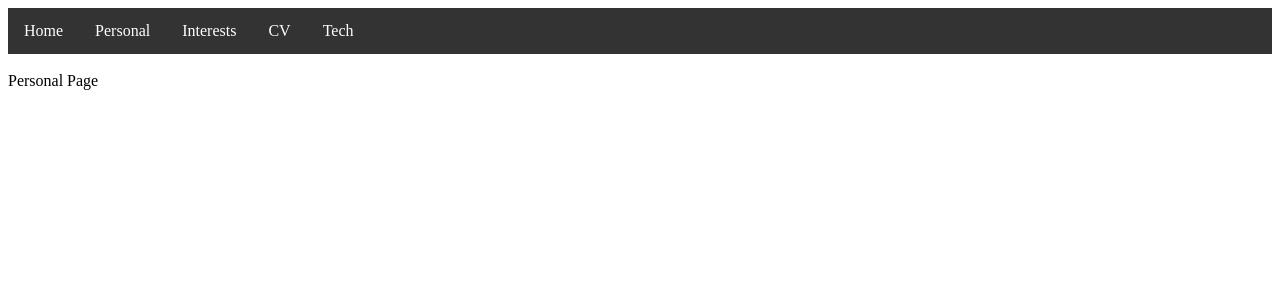
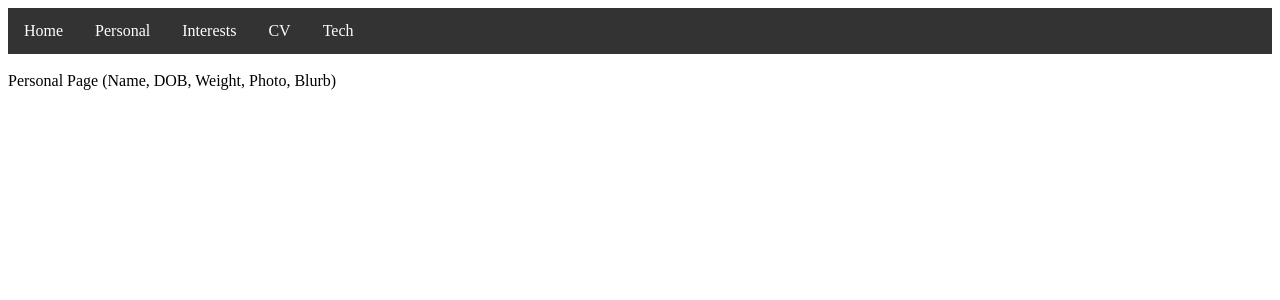
Before and after one commit to AlexDarigan/flaskbioapp, a Flask app: page /personal in a window 1280 px wide. Shown: the top 300 px of the page. Run offline with Flask 2, Linux system fonts and the light colour scheme.

Commit message:
Add Notes to Empty Pages

```diff
--- a/templates/interests.html
+++ b/templates/interests.html
@@ -1,2 +1,2 @@
 {% extends "base.html" %}
-{% block body %} Interests Page {% endblock %}
+{% block body %} Interests Page (Cycling, Card Games & Art) {% endblock %}
--- a/templates/personal.html
+++ b/templates/personal.html
@@ -1,2 +1,2 @@
 {% extends "base.html" %}
-{% block body %} Personal Page {% endblock %}
+{% block body %} Personal Page (Name, DOB, Weight, Photo, Blurb) {% endblock %}
```
